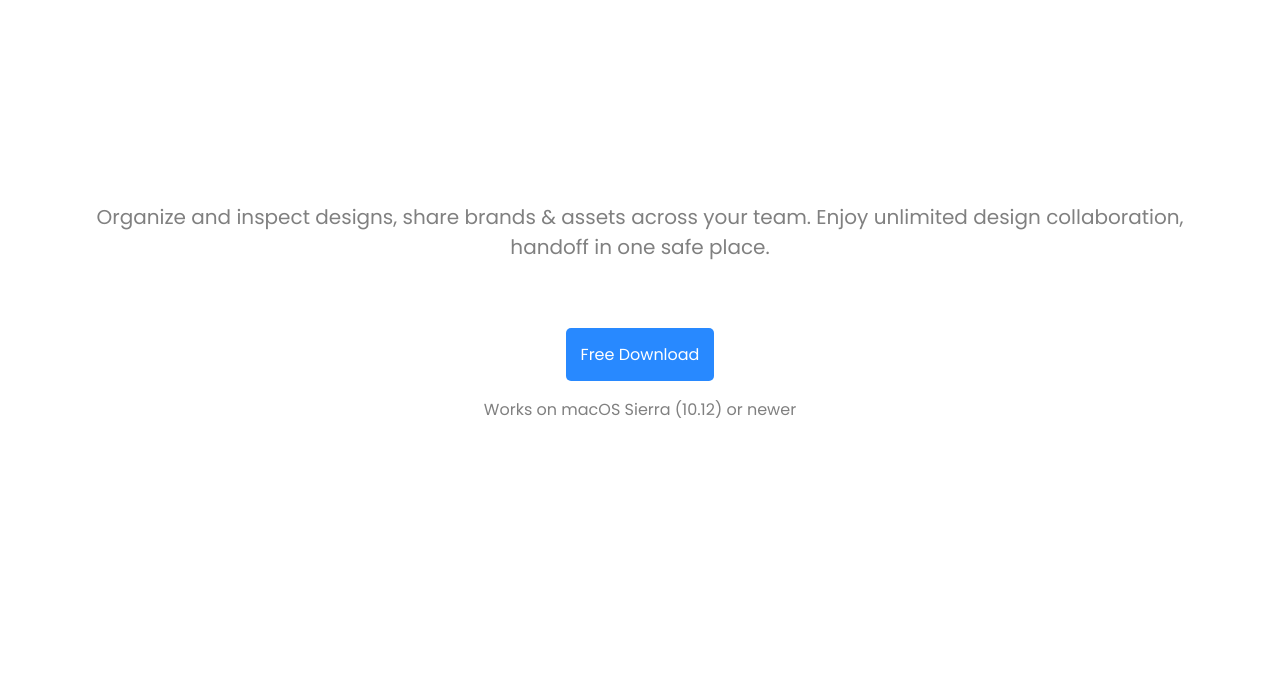
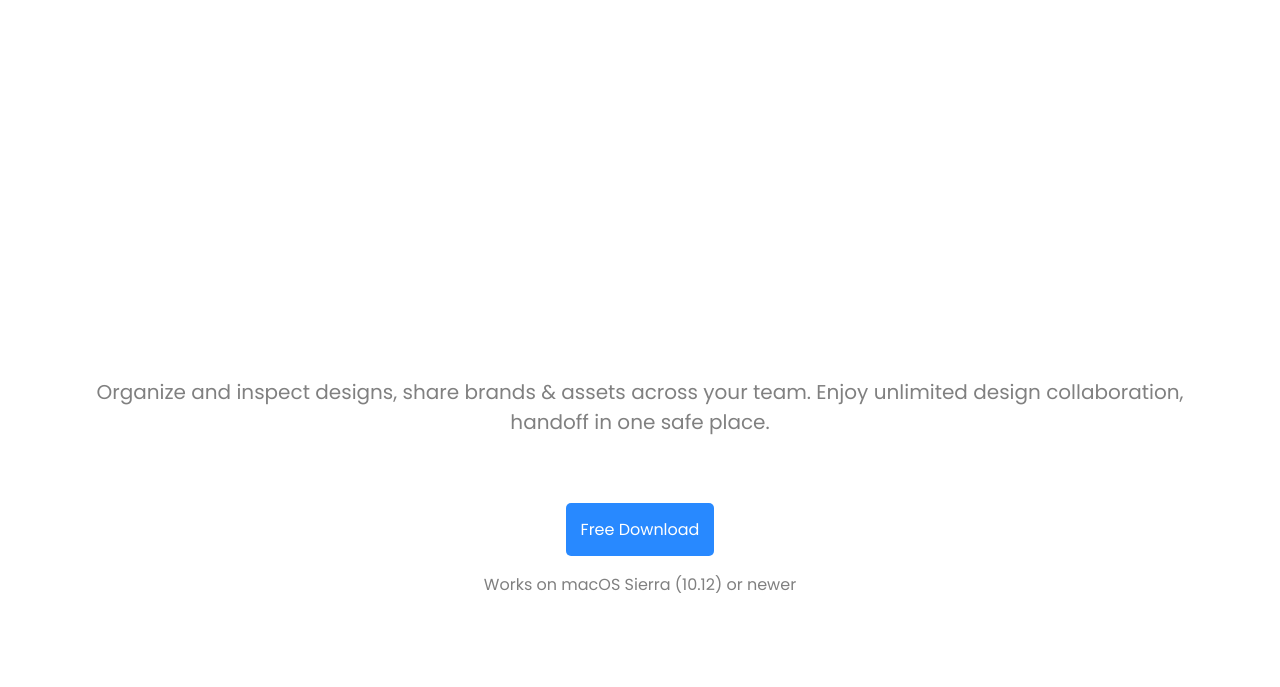
Before and after one commit to Prapncaa/slicing-markly, a plain HTML site: page index.html in a window 1280 px wide. Shown: the part 70-757 px from the top of the page. Drawn offline with Linux system fonts and the light colour scheme.

Commit message:
update web slicing

```diff
--- a/project.css
+++ b/project.css
@@ -69,8 +69,8 @@ nav ul li a {
     text-align: center;
     font-size: 48px;
     color: white;
-    padding: 0px 20px; /* Adjusted padding */
-    padding-top: 100px;
+    padding: 0px 400px; /* Adjusted padding */
+    padding-top: 150px;
     padding-bottom: 70px;
     font-weight: 300;
     line-height: 1.3;
```
